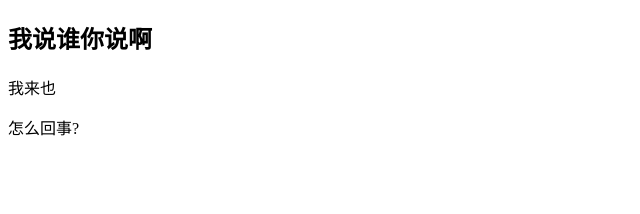
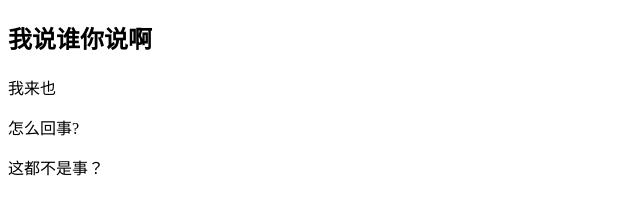
Before and after one commit to changlearn/learnPromise, a website built with Vite: page learnPromise/index.html in a window 1280 px wide. Shown: the whole page, without its empty margins (0-640 px from the left). Built offline with nearby package versions, Linux system fonts and the light colour scheme.

Commit message:
R02 \n msg: '你是哈哈'

```diff
--- a/learnPromise/index.html
+++ b/learnPromise/index.html
@@ -13,6 +13,7 @@
         <h1>我说谁你说啊</h1>
         <p>我来也</p>
         <p>怎么回事?</p>
+        <p>这都不是事？</p>
     </section>
 </body>
 </html>
```
